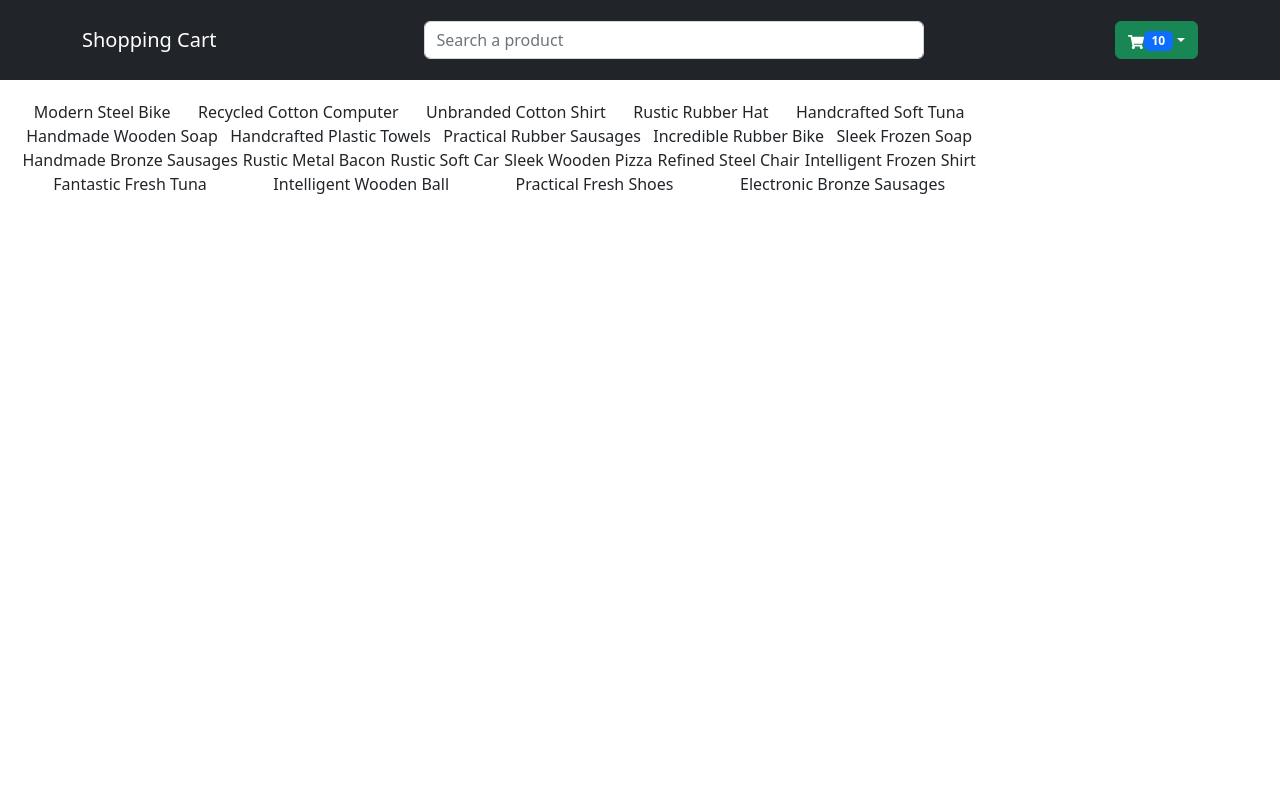
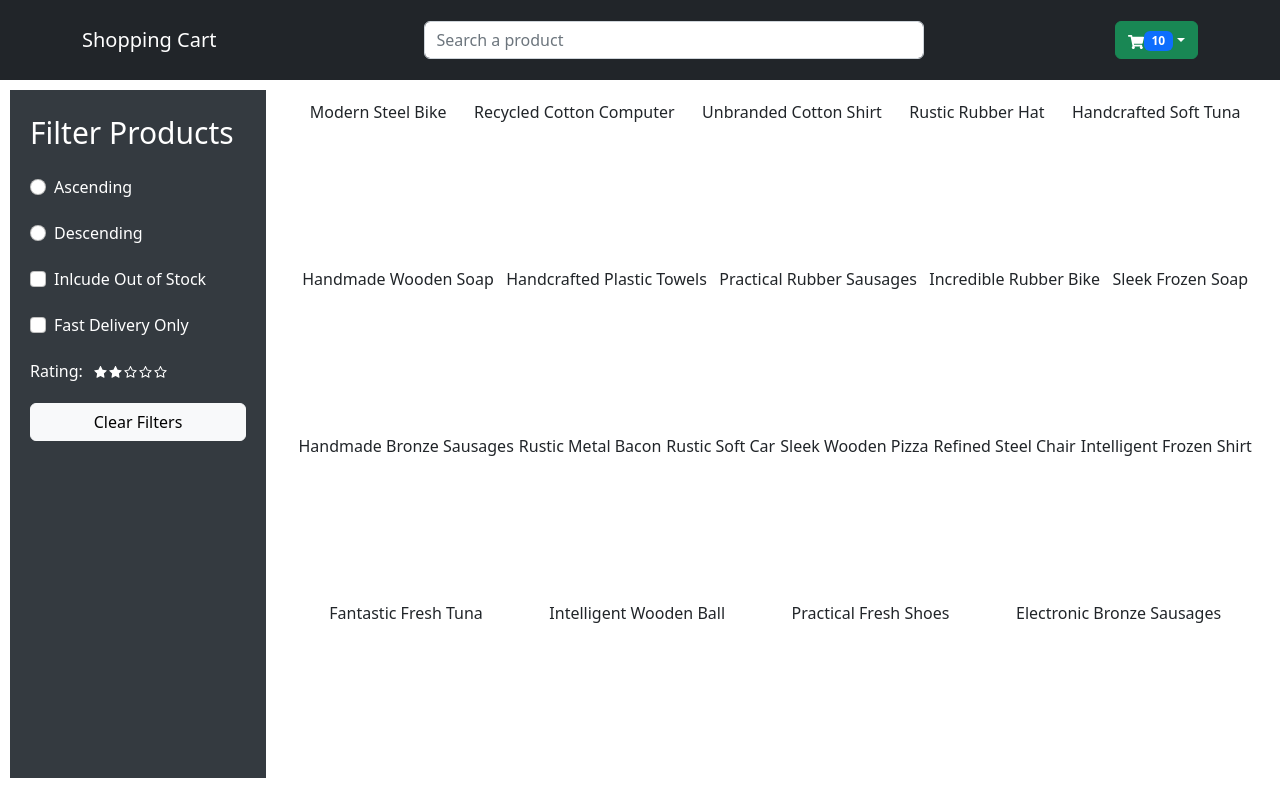
Before and after one commit to stickoking/shopping_cart, a React (Create React App) app: page / in a window 1280 px wide. Built offline with nearby package versions, Linux system fonts and the light colour scheme.

Commit message:
Add Filter Component with Rating Function

```diff
--- a/src/App.tsx
+++ b/src/App.tsx
@@ -5,7 +5,7 @@ import Cart from './components/Cart'
 import Header from './components/Header'
 import Home from './components/Home'
 
-const App: React.FC = () => {
+const App: React.FC = (): JSX.Element => {
   return (
       <Router>
        <Header/>
--- a/src/components/Cart.tsx
+++ b/src/components/Cart.tsx
@@ -1,6 +1,6 @@
 import React from 'react'
 
-const Cart: React.FC = () => {
+const Cart: React.FC = (): JSX.Element => {
   return (
         <div>Cart</div>
   )
--- /dev/null
+++ b/src/components/Filters.tsx
@@ -0,0 +1,57 @@
+import React, { useState } from 'react'
+import { Button, Form } from 'react-bootstrap'
+import Rating from './Rating'
+import './styles.css'
+
+const Filters: React.FC = (): JSX.Element => {
+  // eslint-disable-next-line @typescript-eslint/no-unused-vars
+  const [rating, setRating] = useState<number>(2)
+  return (
+    <div className='filters'>
+      <span className='title'> Filter Products</span>
+      <span>
+        <Form.Check
+          inline
+          label='Ascending'
+          name='group1'
+          type='radio'
+          id={'inline-1'}
+        />
+      </span>
+      <span>
+        <Form.Check
+          inline
+          label='Descending'
+          name='group1'
+          type='radio'
+          id={'inline-2'}
+        />
+      </span>
+      <span>
+        <Form.Check
+          inline
+          label='Inlcude Out of Stock'
+          name='group1'
+          type='checkbox'
+          id={'inline-3'}
+        />
+      </span>
+      <span>
+        <Form.Check
+          inline
+          label='Fast Delivery Only'
+          name='group1'
+          type='checkbox'
+          id={'inline-4'}
+        />
+      </span>
+      <span>
+        <label style={{ paddingRight: 10 }}>Rating: </label>
+        <Rating rating = {rating} onClick={(i: number) => setRating(i)} style = {{ cursor: 'pointer' }}/>
+      </span>
+      <Button variant='light'>Clear Filters</Button>
+    </div>
+  )
+}
+
+export default Filters
--- a/src/components/Header.tsx
+++ b/src/components/Header.tsx
@@ -3,7 +3,7 @@ import { FaShoppingCart } from 'react-icons/fa'
 import { Container, Dropdown, FormControl, Nav, Navbar, Badge } from 'react-bootstrap'
 import { Link } from 'react-router-dom'
 
-const Header: React.FC = () => {
+const Header: React.FC = (): JSX.Element => {
   return (
         <Navbar bg = "dark" variant= "dark" style = {{ height: 80 }}>
             <Container>
--- a/src/components/Home.tsx
+++ b/src/components/Home.tsx
@@ -1,15 +1,16 @@
 import React, { ReactElement } from 'react'
 import { CartState } from '../context/Context'
 import { Product } from '../models/models'
+import Filters from './Filters'
 import SingleProduct from './SingleProduct'
 import './styles.css'
 
-const Home: React.FC = () => {
+const Home: React.FC = (): JSX.Element => {
   const { state: { products } } = CartState()
   // console.log(state, dispatch)
   return (
        <div className='home'>
-        {/* {<Filters/>} */}
+        {<Filters/>}
         <div className='productContainer'>
         {
           products.map((prod: Product): ReactElement => {
--- /dev/null
+++ b/src/components/Rating.tsx
@@ -0,0 +1,33 @@
+import React from 'react'
+import { AiFillStar, AiOutlineStar } from 'react-icons/ai'
+
+interface Props {
+  rating: number
+  onClick: (i: number) => void
+  style: Style
+}
+
+interface Style {
+  cursor: string
+}
+
+const Rating: React.FC<Props> = ({ rating, onClick, style }): JSX.Element => {
+  const maxRating: number[] = [...Array(5)]
+  return (
+   <>
+    {maxRating.map((_, i) => (
+      <span key={i} onClick = {() => onClick(i + 1)} style={style}>
+        {rating > i
+          ? (
+          <AiFillStar fontSize='15px'/>
+            )
+          : (
+          <AiOutlineStar fontSize='15px'/>
+            )}
+      </span>
+    ))}
+   </>
+  )
+}
+
+export default Rating
--- a/src/components/SingleProduct.tsx
+++ b/src/components/SingleProduct.tsx
@@ -5,7 +5,7 @@ interface Props {
   prod: Product
 }
 
-const SingleProduct: React.FC<Props> = ({ prod }) => {
+const SingleProduct: React.FC<Props> = ({ prod }): JSX.Element => {
   console.log(prod)
   return (
     <div>
--- a/src/components/styles.css
+++ b/src/components/styles.css
@@ -9,3 +9,22 @@
   flex-wrap: wrap;
   justify-content: space-around;
 }
+
+.filters {
+  background-color: #343a40;
+  color: white;
+  padding: 20px;
+  display: flex;
+  flex-direction: column;
+  width: 20%;
+  margin: 10px;
+  height: 86vh;
+}
+
+.filters > span {
+  padding-bottom: 20px;
+}
+
+.title {
+  font-size: 30px;
+}
--- a/src/context/Context.tsx
+++ b/src/context/Context.tsx
@@ -19,7 +19,7 @@ const defaultValues: Product = {
 }
 const Cart = createContext<any | null>(defaultValues)
 
-const Context: React.FC<Props> = ({ children }) => {
+const Context: React.FC<Props> = ({ children }): JSX.Element => {
   const products: Product[] = [...Array(20)].map(() => ({
     id: faker.datatype.uuid(),
     name: faker.commerce.productName(),
```
